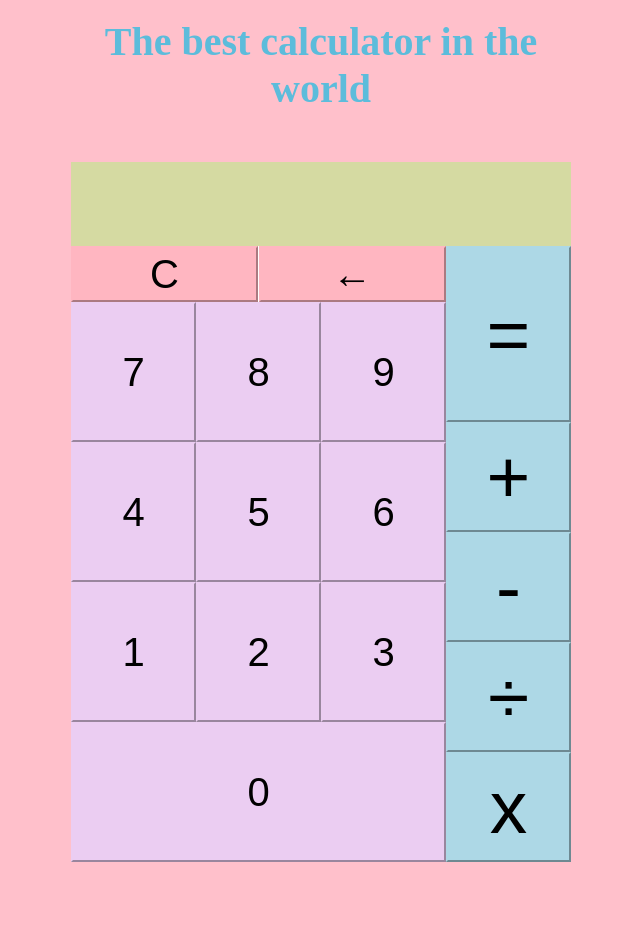
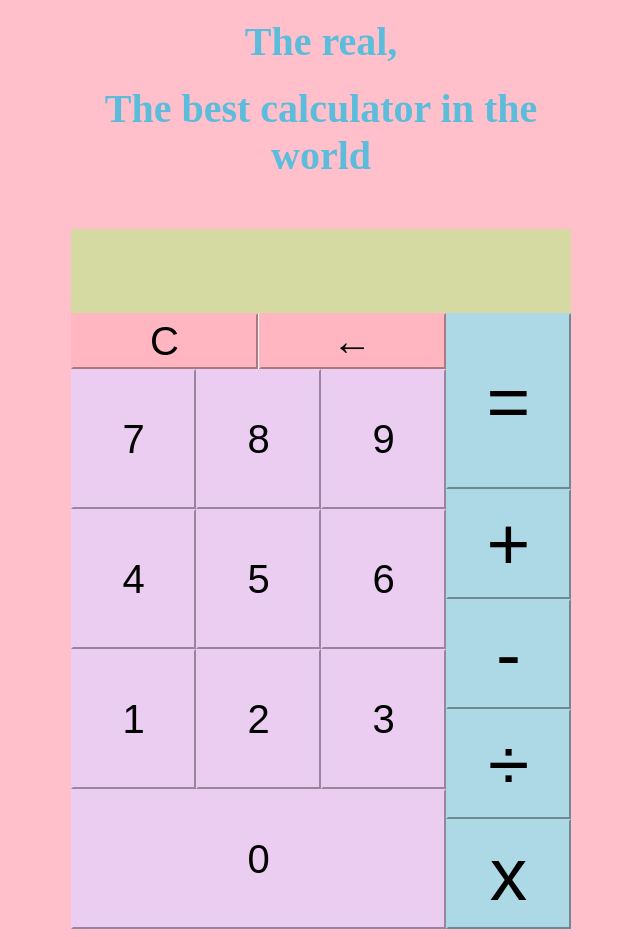
Before and after one commit to pabloespinoza03/Calculator, a plain HTML site: page calculator.html in a window 1280 px wide. Shown: the whole page, without its empty margins (319-959 px from the left). Before the commit the page ends 870 px from the top, so only its background shows below. Drawn offline with Linux system fonts and the light colour scheme.

Commit message:
added The real, to the title

```diff
--- a/calculator.html
+++ b/calculator.html
@@ -6,6 +6,7 @@
 	<link rel="stylesheet" type="text/css" href="style.css">
 </head>
 <body>
+	<h1>The real,<h1>
 	<h1>The best calculator in the world</h1>
 	<div class=calculator>
 		<section id=screen>
```
